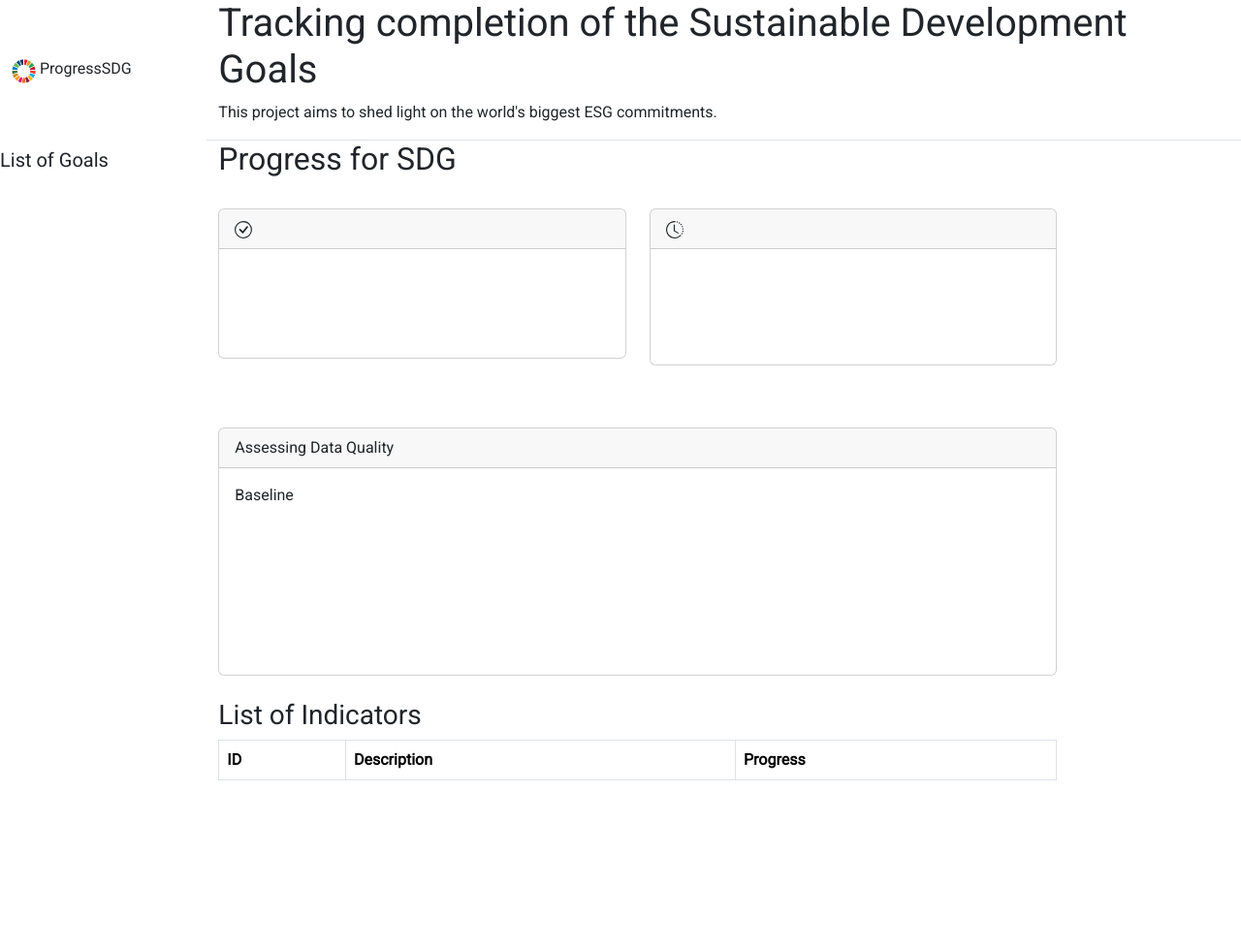
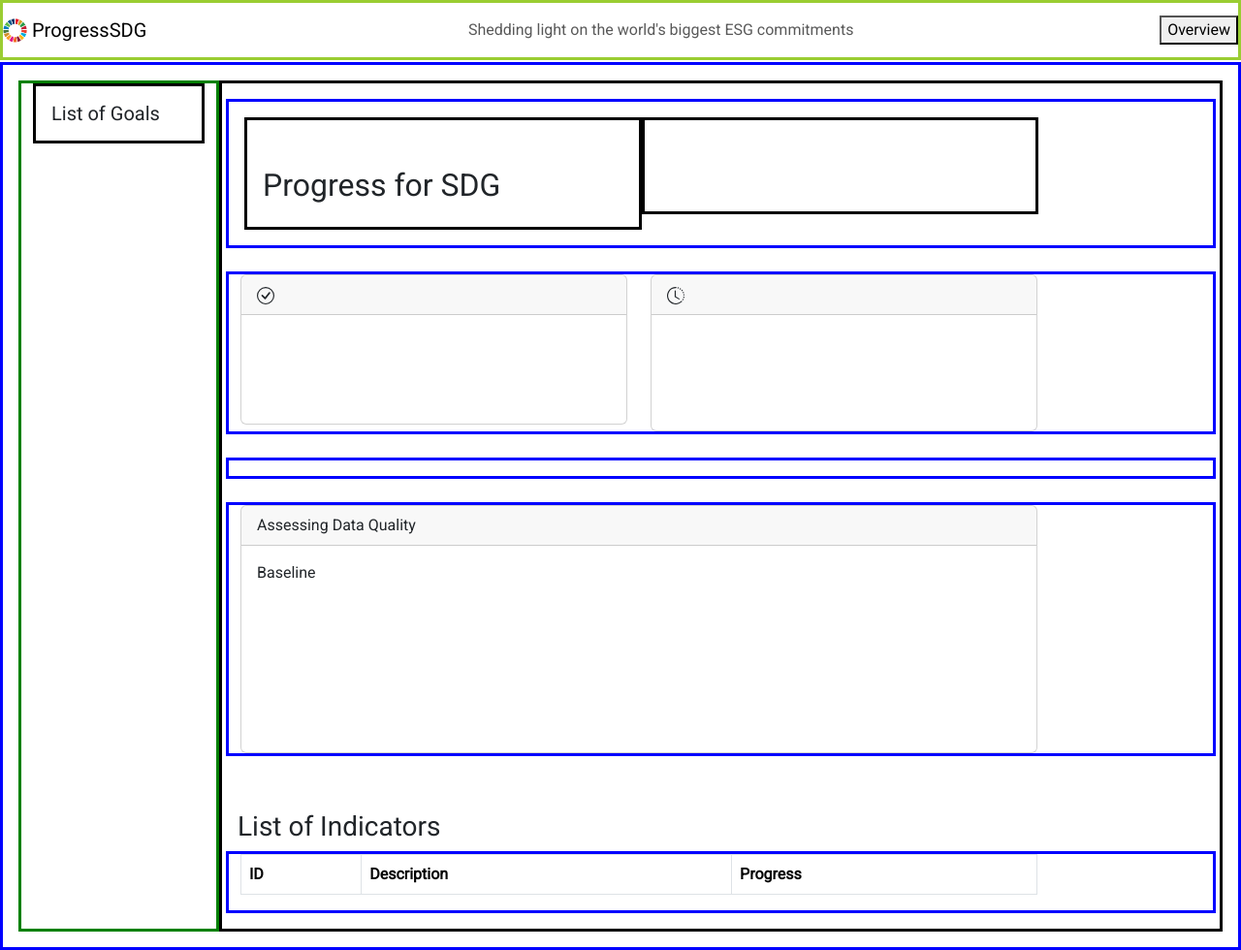
Before and after one commit to Taiyo-SK/progress-sdg, a Flask app: page / in a window 1280 px wide. Shown: the whole page at 97% size. Before the commit the page ends 805 px from the top, so only its background shows below. Run offline with Flask 2, Linux system fonts and the light colour scheme; data that the repository does not hold is empty; a map, chart or similar area stays blank; some libraries are stand-ins or nearby versions.

Commit message:
implementing flex fixes; re-added navbar to simplify sidebar use

```diff
--- a/static/css/sdg.css
+++ b/static/css/sdg.css
@@ -1,10 +1,45 @@
-/* Goal list page */
-
-.container-fluid {
-    font-family: 'Roboto', sans-serif;
+/* css structure */
+.black-border {
+    border: 3px solid black;
+    padding: 1rem;
+    /* margin: .25rem; */
 }
 
-.navbar-brand {
+.row {
+    border: 3px solid blue;
+}
+
+h2, h3 {
+    margin-top: 2rem;
+}
+
+.column-box {
+    min-height: 10vh;
+    background-color: floralwhite;
+}
+
+.row-box {
+    min-height: 10vh;
+    background-color:skyblue;
+}
+
+.container-fixed {
+    background-color: #e1e1e1;
+}
+
+/* Main page */
+.navbar {
+    border: 3px solid yellowgreen;
+    min-height: 5vh;
+}
+
+body {
+    font-family: 'Roboto', sans-serif;
+    padding-top: 5%;
+}
+
+
+.navbar-brand img{
     width: 25px;
     height: 25px;
 }
@@ -18,9 +53,8 @@
 
 #sidebar-wrapper {
     overflow-y: auto;
+    border: 3px solid green;
 }
-/* Goal details page */
-
 
 /* Charts */
 
@@ -28,7 +62,7 @@
     max-height: 5rem;
 }
 
-/* sdg custom css */
+/* goal-specific details custom */
 
 canvas[data-index-number="1"] {
     color: #e5243b;
--- a/static/js/spa.js
+++ b/static/js/spa.js
@@ -9,6 +9,8 @@ function updateCss(ajaxCode) {
 
     dashContainer.dataset.indexNumber = ajaxCode;
 };
+
+// DOM.classlist.add from Tyler
 
 // progress bar
 
--- a/templates/base.html
+++ b/templates/base.html
@@ -19,7 +19,22 @@
       {% block head %} {% endblock %}
     </head>
 
+    <nav class="navbar fixed-top">
+      <a class="navbar-brand" href="/">
+          <img src="/static/icons/sdg_logos/sdg_wheel.png"
+          class="d-inline-block align-text-top">
+          ProgressSDG
+      </a>
+      <span class="navbar-text">
+      Shedding light on the world's biggest ESG commitments
+      </span>
+      <button type="button" data-bs-toggle="modal" data-bs-target="#overview">
+          Overview
+      </button>
+    </nav>
+
     <body>
+
       {% block body %} {% endblock %}
 
       {% block after_body %} {% endblock %}
--- a/templates/goals.html
+++ b/templates/goals.html
@@ -8,35 +8,39 @@
 
 {% block body %}
 
-
 <div class="container-fluid">
-    <!-- Begin header -->
-    <header class="row align-items-center">
-        <div class="col-2">
-            <a class="navbar-brand" href="#">
-                <img src="/static/icons/sdg_logos/sdg_wheel.png"
-                width="25" height="25"
-                class="d-inline-block align-text-top">
-                ProgressSDG
-              </a>
+    <!-- Begin overview modal -->
+    <div class="modal fade" id="overview" tabindex="-1" aria-labelledby="exampleModalLabel" aria-hidden="true">
+        <div class="modal-dialog">
+          <div class="modal-content">
+            <div class="modal-header">
+              <h1 class="modal-title fs-5" id="exampleModalLabel">
+                How ProgressSDG Works
+              </h1>
+              <button type="button" class="btn-close" data-bs-dismiss="modal" aria-label="Close"></button>
             </div>
-        <!-- Begin project overview -->
-        <div class="col-10">
-            <div class="row border-bottom">
-                <h1>Tracking completion of the Sustainable Development Goals</h1>
-                <p>This project aims to shed light on the world's biggest ESG commitments.</p>
+            <div class="modal-body">
+                ProgressSDG is a tool to track completion of the
+                Sustainable Development Goals (SDGs) from the United Nations.
+                <br>
+                <br>
+                There are 16 SDGs covering all kinds of environmental, social,
+                and governance priorities. The 17th SDG measures partnerships
+                required for completing the other 16 goals.
+            </div>
+            <div class="modal-footer">
+              <button type="button" class="btn btn-secondary" data-bs-dismiss="modal">Close</button>
             </div>
           </div>
-        <!-- End project overview -->
-    </header>
-    <!-- End header -->
-    <div class="row">
+        </div>
+      </div>
+    <!-- End overview modal -->
 
+    <div class="row black-border">
         <!-- Begin sidebar  -->
-        <div class="col-2 px-0 border-right vh-100" id="sidebar-wrapper">
-            <nav class="navbar">
-                <h5>List of Goals</h5>
-                <ul class="list-group list-group-flush overflow-auto h-100">
+        <div class="col-2 border-right" id="sidebar-wrapper">
+            <h5 class="black-border">List of Goals</h5>
+            <ul class="list-group list-group-flush overflow-auto">
                 <!-- Begin goal cards -->
                 {% for goal in goals %}
                 <li class="list-group-item">
@@ -50,19 +54,18 @@
             {% endfor %}
             <!-- End goal cards -->
             </ul>
-            </nav>
         </div>
         <!-- End sidebar -->
 
         <!-- Begin dashboard -->
-        <main class="col-10" id="dashboard-container" data-index-number="">
+        <main class="col-10 black-border" id="dashboard-container" data-index-number="">
 
             <!-- Begin row: dashboard header -->
-            <div class="row">
-                <div class="col-5">
+            <div class="row align-items-between black-border">
+                <div class="col-5 black-border">
                     <h2>Progress for SDG <span id="goal-code"></span></h2>
                 </div>
-                <p class="col-5" id="goal-title"></p>
+                <p class="col-5 black-border" id="goal-title"></p>
             </div>
             <!-- End goal header row -->
             <br>
```
Lines whose indentation alone changed are shown as unchanged.
